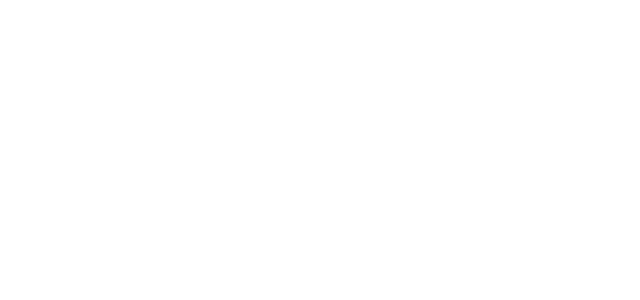
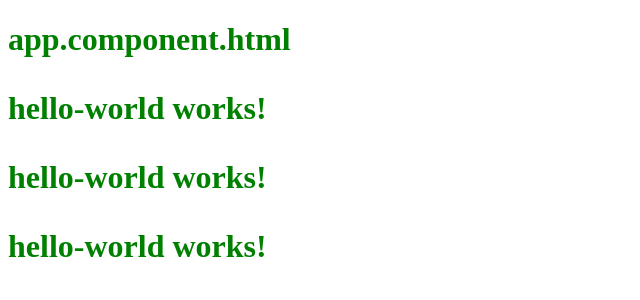
Before and after one commit to vidhurraj147/angular-first-project, an Angular app: page / in a window 1280 px wide. Shown: the top 300 px of the page, without its empty margins (0-640 px from the left). Built offline with nearby package versions, Linux system fonts and the light colour scheme.

Commit message:
hello-world component play around

```diff
--- a/src/app/app.component.html
+++ b/src/app/app.component.html
@@ -1,6 +1,8 @@
 
-
-
+<h1>app.component.html</h1>
+<h1><app-hello-world></app-hello-world></h1>
+<h1><app-hello-world></app-hello-world></h1>
+<h1><app-hello-world></app-hello-world></h1>
 
 
 
```
